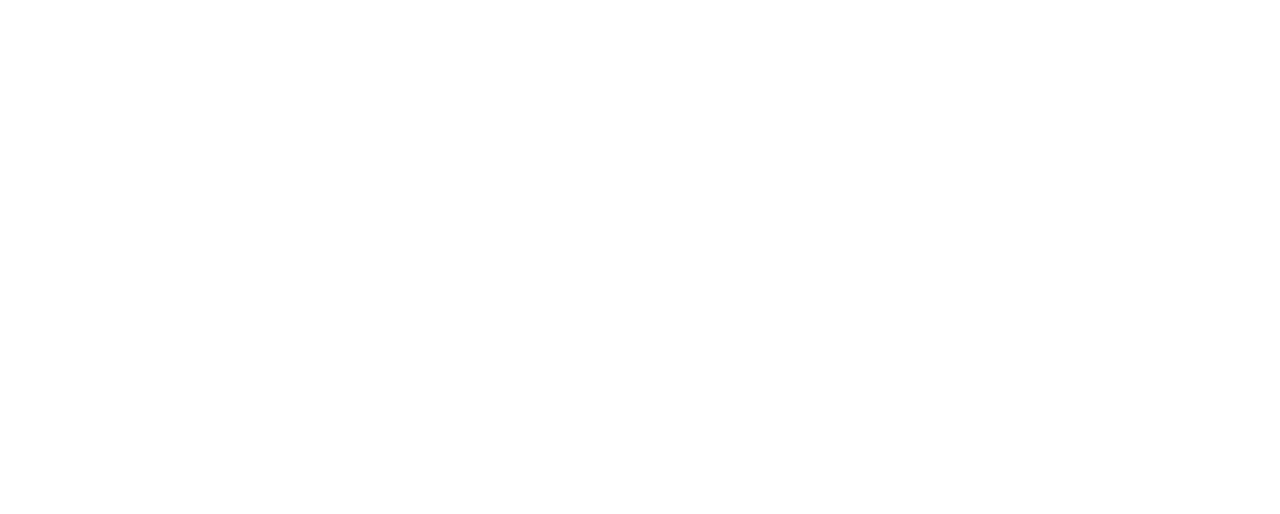
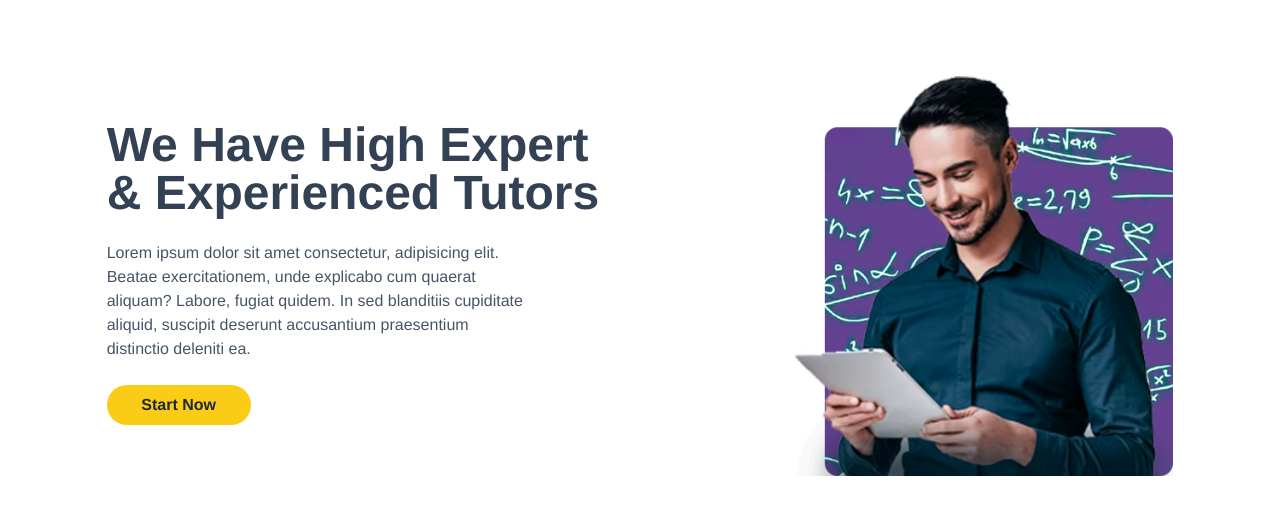
Before and after one commit to paingthuhtwe/blog-ui-with-tailwind, a Vue app: page / in a window 1280 px wide. Shown: the part 2547-3061 px from the top of the page. Before the commit the page ends 2617 px from the top, so only its background shows below. Built offline with nearby package versions, Linux system fonts and the light colour scheme.

Commit message:
add experience page ui

```diff
--- /dev/null
+++ b/src/components/ExperiencePage.vue
@@ -0,0 +1,38 @@
+<template>
+  <div class="my-20">
+    <div class="w-10/12 mx-auto">
+      <div class="grid md:grid-cols-2 gap-5">
+        <div class="flex flex-col justify-center">
+          <h1 class="text-3xl md:text-5xl text-slate-700 font-semibold mb-6">
+            We Have High Expert & Experienced Tutors
+          </h1>
+          <p class="text-slate-600 font-normal pr-24">
+            Lorem ipsum dolor sit amet consectetur, adipisicing elit. Beatae
+            exercitationem, unde explicabo cum quaerat aliquam? Labore, fugiat
+            quidem. In sed blanditiis cupiditate aliquid, suscipit deserunt
+            accusantium praesentium distinctio deleniti ea.
+          </p>
+          <button
+            class="text-slate-800 bg-yellow-400 w-36 h-10 text-md font-semibold rounded-full hover:bg-yellow-300 hover:text-slate-700 mt-6"
+          >
+            Start Now
+          </button>
+        </div>
+        <div class="">
+          <img
+            class="w-full md:ps-36"
+            src="../assets/ManWithTablet.png"
+            alt=""
+          />
+        </div>
+      </div>
+    </div>
+  </div>
+</template>
+
+<script>
+export default {};
+</script>
+
+<style>
+</style>
--- a/src/views/HomeView.vue
+++ b/src/views/HomeView.vue
@@ -5,9 +5,11 @@
   <ServicePage></ServicePage>
   <CategoryPage></CategoryPage>
   <CoursePage></CoursePage>
+  <ExperiencePage></ExperiencePage>
 </template>
 
 <script>
+import ExperiencePage from "../components/ExperiencePage";
 import CoursePage from "../components/CoursePage";
 import CategoryPage from "../components/CategoryPage";
 import ServicePage from "../components/ServicePage";
@@ -19,6 +21,7 @@
 export default {
   name: "HomeView",
   components: {
+    ExperiencePage,
     CoursePage,
     CategoryPage,
     ServicePage,
```
Also changed, not shown: src/assets/ManWithTablet.png (added).
